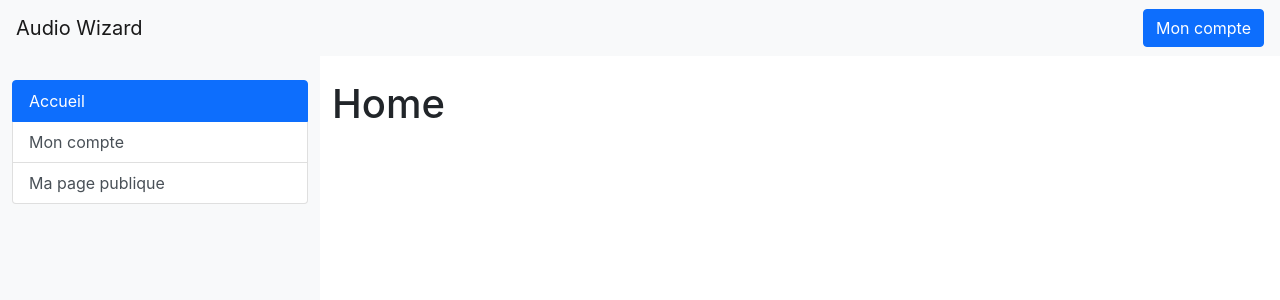
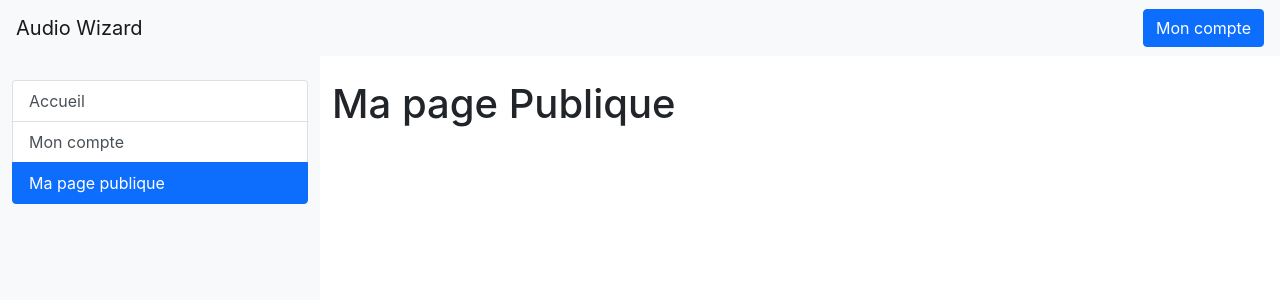
Before and after one commit to tmicka23/aw-technical-test, a React (Create React App) app: page /page-publique in a window 1280 px wide. Shown: the top 300 px of the page. Built offline with nearby package versions, Linux system fonts and the light colour scheme.

Commit message:
add router

```diff
--- a/package.json
+++ b/package.json
@@ -8,6 +8,7 @@
     "@testing-library/user-event": "^7.1.2",
     "react": "^16.13.1",
     "react-dom": "^16.13.1",
+    "react-router-dom": "^5.2.0",
     "react-scripts": "3.4.1"
   },
   "scripts": {
--- a/src/App.js
+++ b/src/App.js
@@ -2,21 +2,30 @@ import React from 'react';
 import Header from './components/Header';
 import SideBar from './components/SideBar';
 import Home from './components/Home';
+import Account from './components/Account';
+import Public from './components/Public';
+import { BrowserRouter as Router, Switch, Route } from 'react-router-dom';
 import './App.css';
 
 const App = () => {
   return (
+    <Router>
       <div className='App'>
         <Header />
         <div className='row aw-layout'>
           <div className='col-md-3 aw-layout-sidebar'>
             <SideBar />
           </div>
+          <Switch>
             <div className='col-md-9 aw-layout-main'>
-          <Home />
+              <Route exact path='/' component={Home} />
+              <Route exact path='/mon-compte' component={Account} />
+              <Route exact path='/page-publique' component={Public} />
+            </div>
+          </Switch>
         </div>
       </div>
-    </div>
+    </Router>
   );
 };
 
--- /dev/null
+++ b/src/components/Account.js
@@ -0,0 +1,7 @@
+import React from 'react';
+
+const Account = () => {
+  return <h1>Mon Compte</h1>;
+};
+
+export default Account;
--- a/src/components/Header.js
+++ b/src/components/Header.js
@@ -1,15 +1,16 @@
 import React from 'react';
+import { Link } from 'react-router-dom';
 
 const Header = () => {
   return (
     <nav className='navbar navbar-light bg-light'>
       <div className='container-fluid'>
-        <a className='navbar-brand' href='/'>
+        <Link className='navbar-brand' to='/'>
           Audio Wizard
-        </a>
-        <div className='d-flex'>
-          <button className='btn btn-primary'>Mon compte</button>
-        </div>
+        </Link>
+        <Link className='btn btn-primary' to='/mon-compte'>
+          Mon compte
+        </Link>
       </div>
     </nav>
   );
--- /dev/null
+++ b/src/components/Public.js
@@ -0,0 +1,7 @@
+import React from 'react';
+
+const Public = () => {
+  return <h1>Ma page Publique</h1>;
+};
+
+export default Public;
--- a/src/components/SideBar.js
+++ b/src/components/SideBar.js
@@ -1,21 +1,39 @@
 import React from 'react';
+import { Link, useLocation } from 'react-router-dom';
 import '../styles/SideBar.css';
 
 const Sidebar = () => {
+  const { pathname } = useLocation();
+
   return (
     <aside className='list-group aw-sidebar'>
-      <a
-        href='#'
-        className='list-group-item list-group-item-action active'
-        aria-current='true'>
+      <Link
+        to='/'
+        className={
+          pathname === '/'
+            ? 'list-group-item list-group-item-action active'
+            : 'list-group-item list-group-item-action'
+        }>
         Accueil
-      </a>
-      <a href='#' className='list-group-item list-group-item-action'>
+      </Link>
+      <Link
+        to='/mon-compte'
+        className={
+          pathname === '/mon-compte'
+            ? 'list-group-item list-group-item-action active'
+            : 'list-group-item list-group-item-action'
+        }>
         Mon compte
-      </a>
-      <a href='#' className='list-group-item list-group-item-action'>
+      </Link>
+      <Link
+        to='/page-publique'
+        className={
+          pathname === '/page-publique'
+            ? 'list-group-item list-group-item-action active'
+            : 'list-group-item list-group-item-action'
+        }>
         Ma page publique
-      </a>
+      </Link>
     </aside>
   );
 };
```
Also changed, not shown: 1 other file (tests, documents, lock files or other folders). Lines whose indentation alone changed are shown as unchanged.
